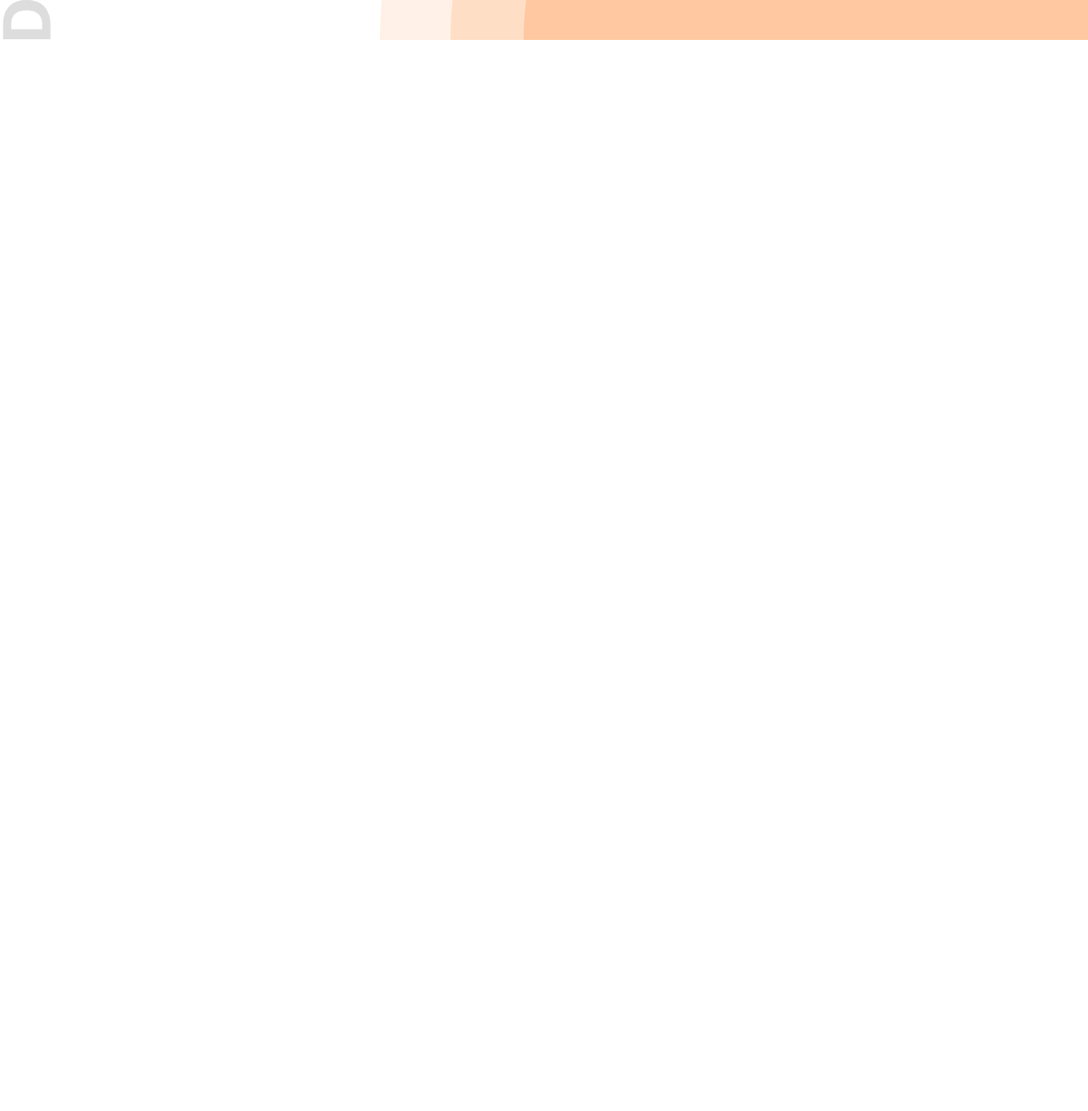
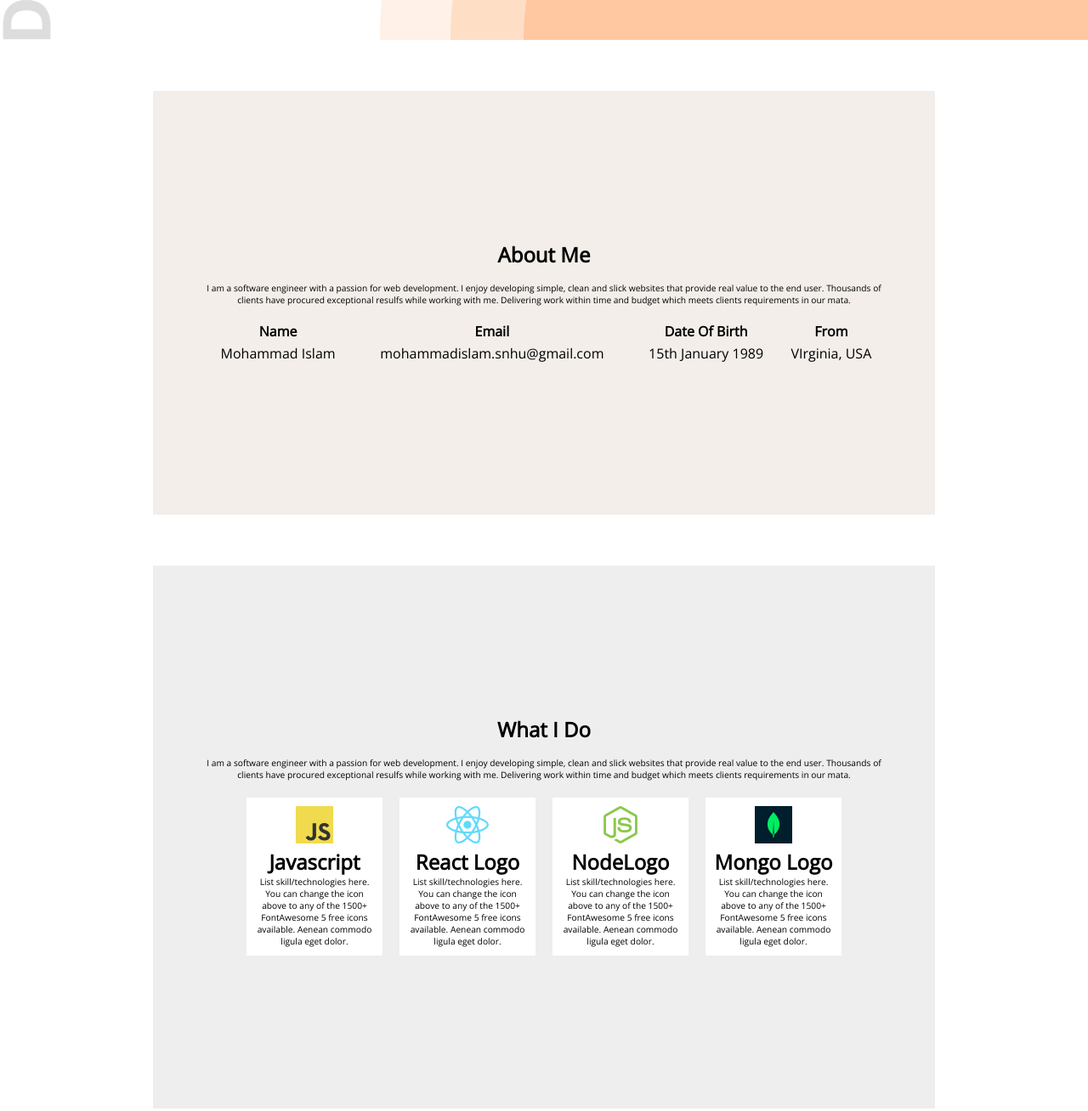
Before and after one commit to mohammadislamdeveloper365/html-css-portfolio-developer, a plain HTML site: page index.html in a window 1280 px wide. Shown: the part 550-1858 px from the top of the page at 85% size. Before the commit the page ends 800 px from the top, so only its background shows below. Drawn offline with nearby package versions, Linux system fonts and the light colour scheme.

Commit message:
feature:add main section

```diff
--- a/index.html
+++ b/index.html
@@ -52,6 +52,63 @@
             </div>
         </div>
    </header>
-
+   <main>
+      <section class="info-blog-container txt-center">
+         <h2 class="heading-2">About Me</h2>
+         <p class="x-small-txt light-dark-font">
+            I am a software engineer with a passion for web development. I enjoy developing simple, clean and slick websites that provide real value to the end user. Thousands of clients have procured exceptional resulfs while working with me. Delivering work within time and budget which meets clients requirements in our mata.
+         </p>
+         <table class="info-table">
+            <tr>
+                <th>Name</th>
+                <th>Email</th>
+                <th>Date Of Birth</th>
+                <th>From</th>
+            </tr>
+            <tr>
+                <td>Mohammad Islam</td>
+                <td>mohammadislam.snhu@gmail.com</td>
+                <td>15th January 1989</td>
+                <td>VIrginia, USA</td>
+            </tr>
+         </table>
+      </section>
+      <section class="info-blog-container txt-center info-skill">
+           <h2 class="heading-2">What I Do</h2>
+           <p class="x-small-txt light-dark-font">
+                I am a software engineer with a passion for web development. I enjoy developing simple, clean and slick websites that provide real value to the end user. Thousands of clients have procured exceptional resulfs while working with me. Delivering work within time and budget which meets clients requirements in our mata.
+            </p>
+            <div class="flex-container justify-center">
+                <div class="skill-card">
+                    <img src="./images/js.png" alt="javascript logo">
+                    <h2 class="header-2">Javascript</h2>
+                    <p class="x-small-txt">
+                        List skill/technologies here. You can change the icon above to any of the 1500+ FontAwesome 5 free icons available. Aenean commodo ligula eget dolor.
+                    </p>
+                </div>
+                <div class="skill-card">
+                    <img src="./images/react.png" alt="react logo">
+                    <h2 class="header-2">React Logo</h2>
+                    <p class="x-small-txt">
+                        List skill/technologies here. You can change the icon above to any of the 1500+ FontAwesome 5 free icons available. Aenean commodo ligula eget dolor.
+                    </p>
+                </div>
+                <div class="skill-card">
+                    <img src="./images/nodejs.png" alt="node logo">
+                    <h2 class="header-2">NodeLogo</h2>
+                    <p class="x-small-txt">
+                        List skill/technologies here. You can change the icon above to any of the 1500+ FontAwesome 5 free icons available. Aenean commodo ligula eget dolor.
+                    </p>
+                </div>
+                <div class="skill-card">
+                    <img src="./images/mongo.png" alt="mongo logo">
+                    <h2 class="header-2">Mongo Logo</h2>
+                    <p class="x-small-txt">
+                        List skill/technologies here. You can change the icon above to any of the 1500+ FontAwesome 5 free icons available. Aenean commodo ligula eget dolor.
+                    </p>
+                </div>
+            </div>
+      </section>
+   </main>
 </body>
 </html>
--- a/stylesheet/global.css
+++ b/stylesheet/global.css
@@ -15,6 +15,7 @@ variables
     --big-txt-font:3vw;
     --medium-txt-font : 2vw;
     --small-txt-font:1vw;
+    --x-small-txt-font:0.8vw;
     --primary-bg-color:rgba(253, 110, 10, 1);
     --primary-txt-color:#000000;
     --light-dark-color:#757575;
@@ -57,6 +58,7 @@ Global styles
 
 .flex-container {
     display:flex;
+    flex-wrap: wrap;
 }
 
 .navbar-container {
@@ -92,6 +94,18 @@ Global styles
 
 .medium-txt {
     font-size: var(--medium-txt-font);
+}
+
+.small-txt {
+    font-size:var(--small-txt-font);
+}
+
+.x-small-txt {
+    font-size:var(--x-small-txt-font);
+}
+
+.light-dark-font {
+    --light-dark-color:#757575;
 }
 
 .primary-btn {
@@ -144,3 +158,11 @@ Global styles
 .link-hover:hover .sub-navbar {
     display:block;
 }
+
+.header-navbar {
+    justify-content: space-between;
+}
+
+.heading-2 {
+    margin:16px 0;
+}
--- a/stylesheet/index.css
+++ b/stylesheet/index.css
@@ -17,10 +17,6 @@ Header - Banner
     background-repeat: no-repeat;
     background-position:left, right bottom;
     background-size: auto 100%,auto;
-}
-
-.header-navbar {
-    justify-content: space-between;
 }
 
 .banner-body {
@@ -49,6 +45,33 @@ Header - Banner
     margin-right:10px;
 }
 
+.info-blog-container {
+    padding:160px 60px;
+    max-width:800px;
+    margin:60px auto;
+    background-color: rgb(243, 238, 233);
+}
+
+.info-table {
+    width:100%;
+    margin:16px 0;
+}
+
+.info-skill {
+    background-color: rgb(238, 238, 238);
+}
+
+.skill-card {
+    width:20%;
+    margin:20px 10px;
+    background-color: white;
+    box-sizing: border-box;
+    padding:10px;
+}
+
+.justify-center {
+    justify-content: center;
+}
 
 @media screen  and (max-width:576px){
     .header-navbar {
@@ -58,3 +81,14 @@ Header - Banner
         margin: 20px 0;
     }
 }
+
+
+@media screen  and (max-width:576px){
+    .skill-card {
+        width:80%;
+        margin:20px 10px;
+        background-color: white;
+        box-sizing: border-box;
+        padding:10px;
+    }
+}
--- a/stylesheet/login.css
+++ b/stylesheet/login.css
@@ -8,10 +8,5 @@ body {
 }
 
 .login-header {
-
-}
-
-.header-navbar {
-    justify-content: space-between;
     padding:16px;
 }
```
Also changed, not shown: images/js.png (added), images/mongo.png (added), images/nodejs.png (added), images/react.png (added).
